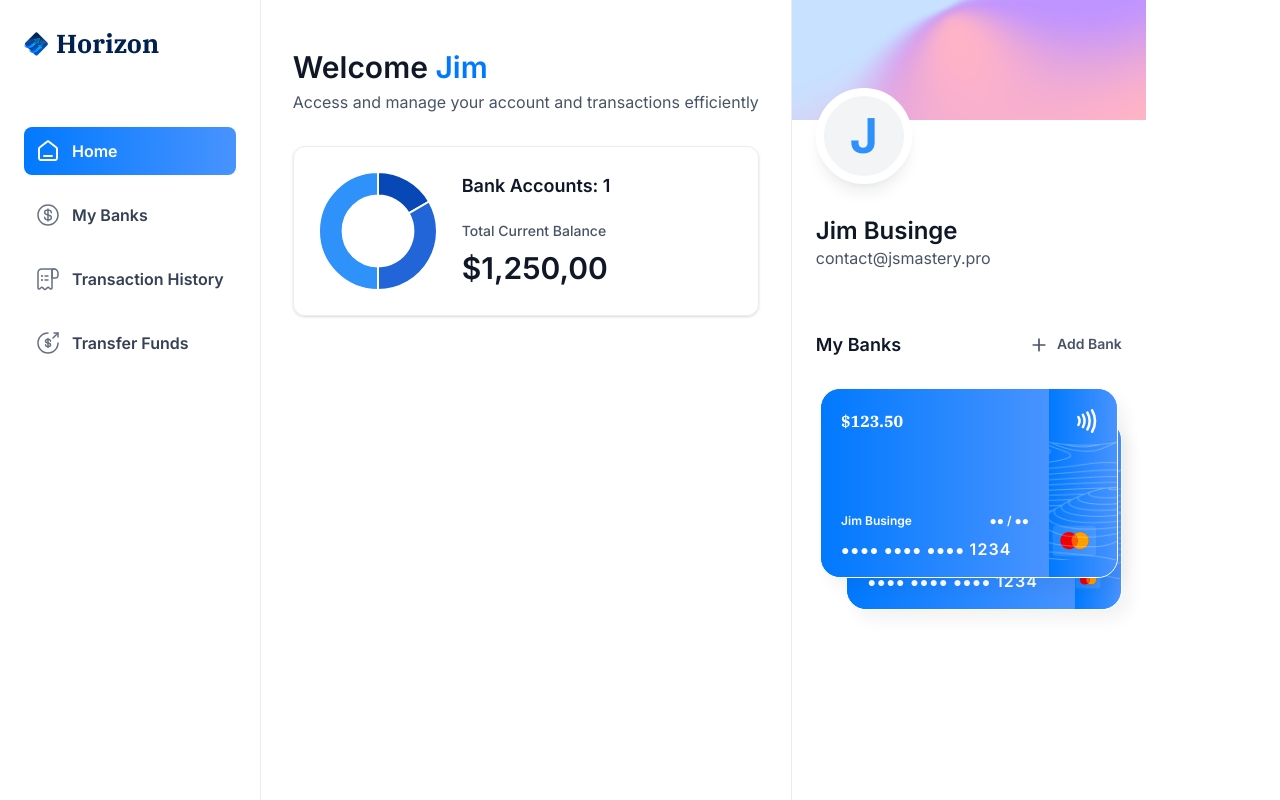
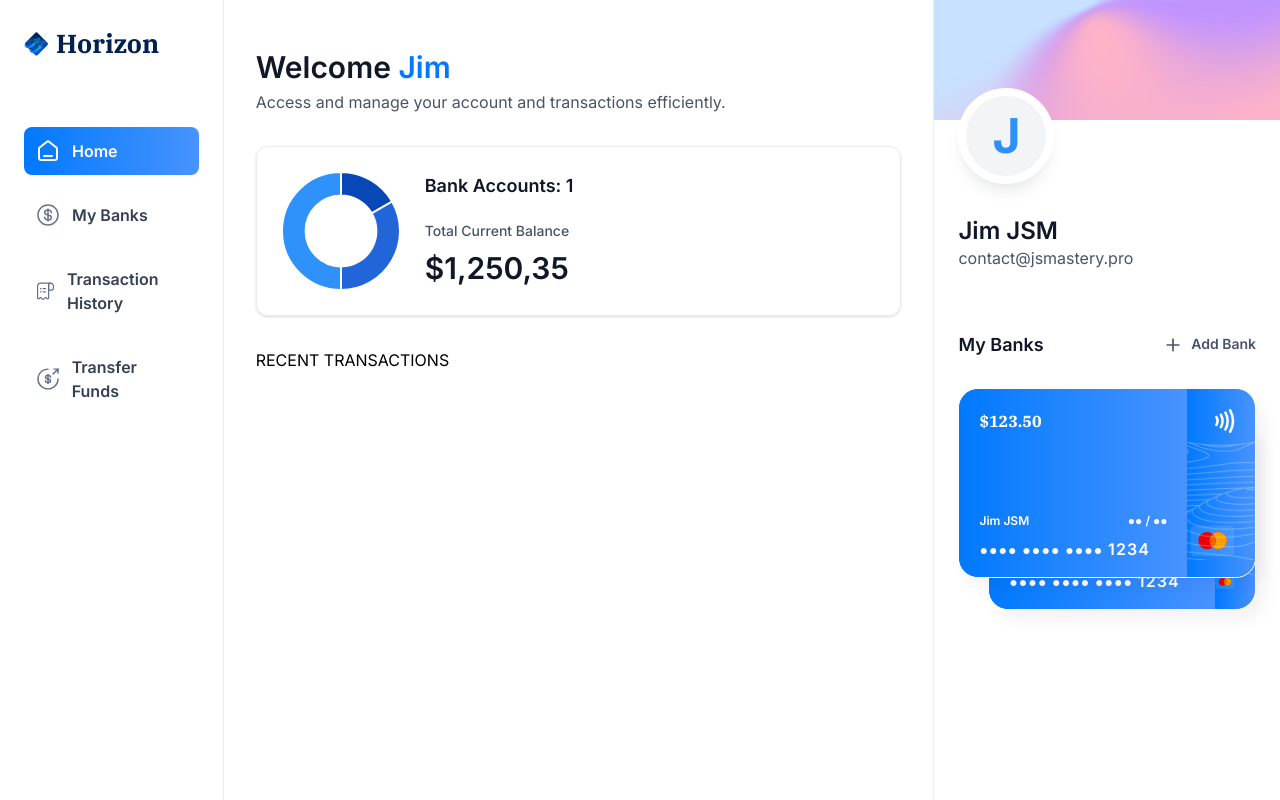
Before and after one commit to Businge931/bank-app-demo, a Next.js app: page / in a window 1280 px wide. Built offline with nearby package versions, Linux system fonts and the light colour scheme.

Commit message:
fix: make the screen width full

```diff
--- a/app/(root)/layout.tsx
+++ b/app/(root)/layout.tsx
@@ -12,9 +12,9 @@ export default function RootLayout({
   return (
     <main className="flex h-screen w-full font-inter">
       <Sidebar user={loggedIn} />
-      <div className="flex -size-full flex-col">
+      <div className="flex size-full flex-col">
         <div className="root-layout">
-          <Image src="/icons/logo.svg" width={30} height={30} alt="logo" />
+          <Image src="/icons/logo.svg" width={30} height={30} alt="menu icon" />
           <div>
             <MobileNav user={loggedIn} />
           </div>
--- a/app/(root)/page.tsx
+++ b/app/(root)/page.tsx
@@ -1,10 +1,13 @@
 import HeaderBox from "@/components/HeaderBox";
 import RightSidebar from "@/components/RightSidebar";
 import TotalBalanceBox from "@/components/TotalBalanceBox";
-import React from "react";
 
 const Home = () => {
-  const loggedIn = { firstName: "Jim",lastName:'Businge',email:'contact@jsmastery.pro' };
+  const loggedIn = {
+    firstName: "Jim",
+    lastName: "JSM",
+    email: "contact@jsmastery.pro",
+  };
 
   return (
     <section className="home">
@@ -13,14 +16,24 @@ const Home = () => {
           <HeaderBox
             type="greeting"
             title="Welcome"
-            user={loggedIn.firstName || "Guest"}
-            subtext="Access and manage your account and transactions efficiently"
+            user={loggedIn?.firstName || "Guest"}
+            subtext="Access and manage your account and transactions efficiently."
           />
-          <TotalBalanceBox accounts={[]} totalBanks={1} totalCurrentBalance={1250}/>
+
+          <TotalBalanceBox
+            accounts={[]}
+            totalBanks={1}
+            totalCurrentBalance={1250.35}
+          />
         </header>
+        RECENT TRANSACTIONS
+      </div>
 
-      </div>
-      <RightSidebar user={loggedIn} transactions={[]} banks={[{currentBalance:123.50},{currentBalance:500.50}]}/>
+      <RightSidebar
+        user={loggedIn}
+        transactions={[]}
+        banks={[{ currentBalance: 123.5 }, { currentBalance: 500.5 }]}
+      />
     </section>
   );
 };
--- a/app/globals.css
+++ b/app/globals.css
@@ -45,7 +45,7 @@
 
 @layer utilities {
   .input-class {
-    @apply text-16 placeholder:text-16 rounded-lg border border-gray-300 text-gray-900 placeholder:text-gray-500;
+    @apply text-16 placeholder:text-16 rounded-lg border border-gray-300 text-gray-500 placeholder:text-gray-500;
   }
 
   .sheet-content button {
@@ -155,7 +155,7 @@
 
   /* Right sidebar */
   .right-sidebar {
-    @apply no-scrollbar hidden h-screen max-h-screen flex-col border-l border-gray-200 xl:flex w-[355px] xl:overflow-y-scroll !important;
+    @apply no-scrollbar hidden h-screen max-h-screen flex-col border-l border-gray-200 xl:flex min-w-[300px] 2xl:min-w-[355px] xl:overflow-y-scroll !important;
   }
 
   .profile-banner {
@@ -347,21 +347,13 @@
     @apply flex flex-1 flex-col justify-center max-xl:hidden;
   }
 
-  .footer_name-mobile {
-    @apply flex size-10 items-center justify-center rounded-full bg-gray-200;
-  }
-
-  .footer_email-mobile {
-    @apply flex flex-1 flex-col justify-center;
-  }
-
   .footer_image {
     @apply relative size-5 max-xl:w-full max-xl:flex max-xl:justify-center max-xl:items-center;
   }
 
   /* Sidebar */
   .sidebar {
-    @apply sticky left-0 top-0 flex h-screen w-fit flex-col  justify-between border-r border-gray-200 bg-white pt-8 text-white max-md:hidden sm:p-4 xl:p-6 2xl:w-[355px];
+    @apply sticky left-0 top-0 flex h-screen w-fit flex-col  justify-between  border-r border-gray-200 bg-white pt-8 text-white max-md:hidden sm:p-4  xl:p-6 2xl:w-[355px];
   }
 
   .sidebar-logo {
```
Also changed, not shown: app/layout.tsx (+6 -3 lines).
